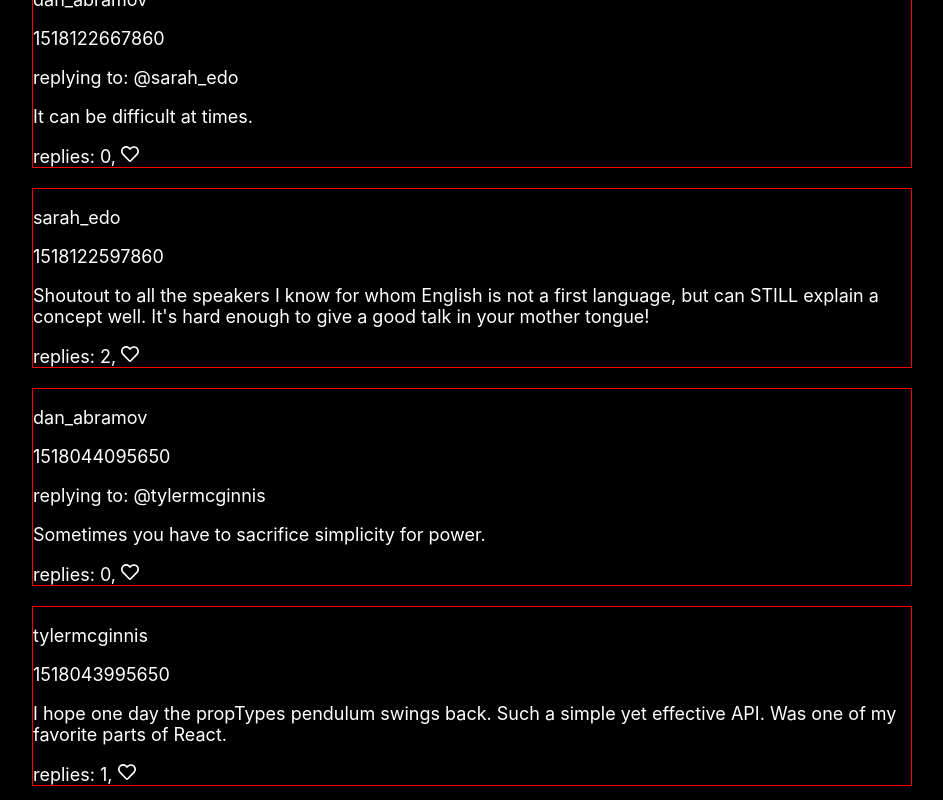
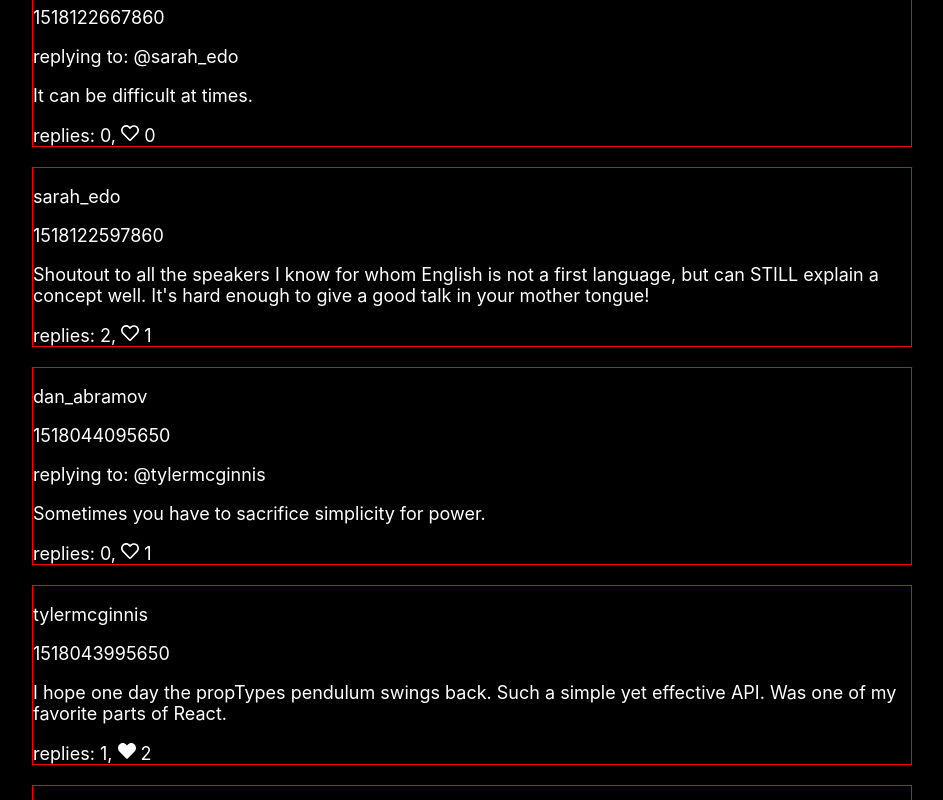
Before and after one commit to Marius-De-Allie/twitter-clone-React-redux, a React (Create React App) app: page / in a window 1280 px wide. Shown: the part 400-1200 px from the top of the page, without its empty margins (188-1131 px from the left). Built offline with nearby package versions, Linux system fonts and the light colour scheme; a small style sheet from the web is missing.

Commit message:
Give TweetItem component access to the authedUser peice of redux state

```diff
--- a/src/components/Homepage.js
+++ b/src/components/Homepage.js
@@ -5,7 +5,6 @@ const Homepage = () => {
 
   return (
     <div>
-      HomePage
       <TweetList />
     </div>
   );
--- a/src/components/TweetItem.js
+++ b/src/components/TweetItem.js
@@ -1,11 +1,14 @@
 import React from 'react';
-import { useSelector } from 'react-redux';
+import { useSelector, useDispatch } from 'react-redux';
 import { Link } from 'react-router-dom';
 import  { FaRegHeart, FaHeart } from 'react-icons/fa';
 
+
 const TweetItem = ({ tweet }) => {
+  const tweets = useSelector((state) => state.tweets);
+  const authedUser = useSelector((state) => state.authedUser);
+  const dispatch = useDispatch();
 
-  const tweets = useSelector((state) => state.tweets);
 
   // Retreive author of tweet being replied to.
   let author;
@@ -22,7 +25,11 @@ const TweetItem = ({ tweet }) => {
         <p>{tweet.text}</p>
         <div className='icons-container'>
           <span>{`replies: ${tweet.replies.length}, `}</span>
-          <FaRegHeart>{`likes: ${tweet.likes.length}`}</FaRegHeart>
+          {tweet.likes.includes(authedUser)
+            ? <FaHeart></FaHeart>
+            : <FaRegHeart></FaRegHeart>
+          }
+          <span>{` ${tweet.likes.length > 0 ? tweet.likes.length : '0'}`}</span>
         </div>
       </div>
     </li>
--- a/src/redux/reducers/authedUser.js
+++ b/src/redux/reducers/authedUser.js
@@ -1,5 +1,7 @@
 // AuthedUser reducer.
-const authedUser = (state = null, action) => {
+
+const initialState = 'dan_abramov';
+const authedUser = (state = initialState, action) => {
   switch(action.type) {
 
     default:
```
